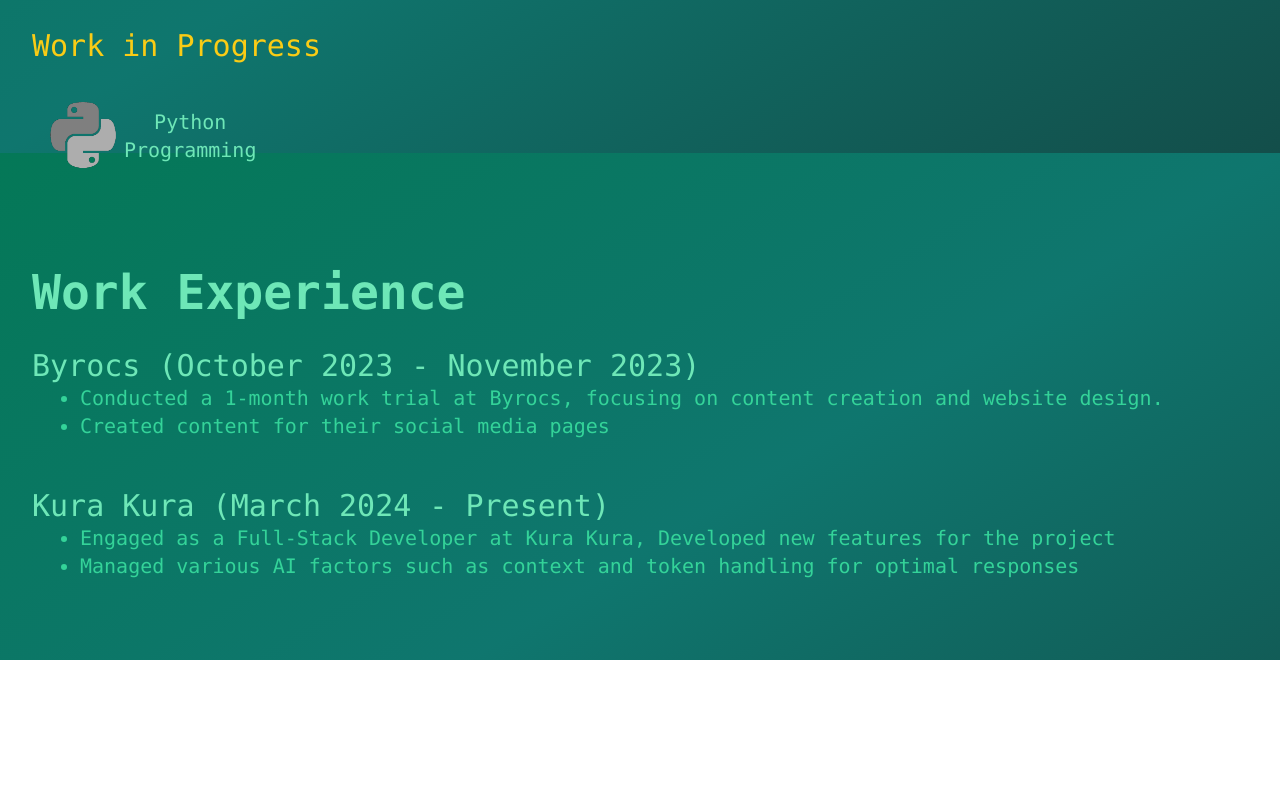
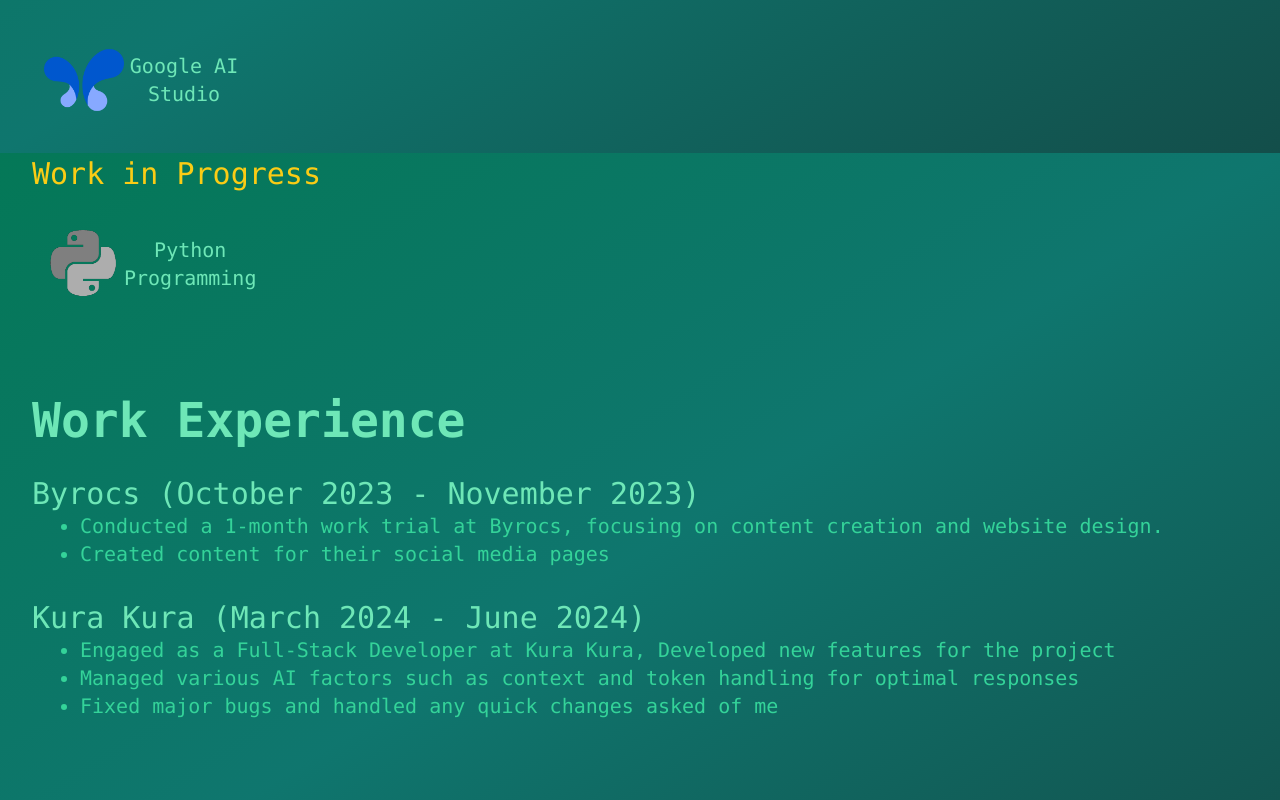
Before and after one commit to BustinMeksmefilgud/BustinMeksmefilgud, a React (Create React App) app: page /About in a window 1280 px wide. Shown: the part 1447-2247 px from the top of the page. Before the commit the page ends 2107 px from the top, so only its background shows below. Built offline with nearby package versions, Linux system fonts and the light colour scheme.

Commit message:
Made experience list into a map type. Added expo

```diff
--- a/src/components/AboutMe.js
+++ b/src/components/AboutMe.js
@@ -48,8 +48,13 @@
         {
           name: 'React Native',
           imageLink: './assets/img/React.png',
-          description: "I am using react native for developing an app for Android and IOS, utilizing useStates, useEffects and working with estylesheets"
+          description: "I used react native for developing an app for Android and IOS, utilizing useStates, useEffects and working with estylesheets"
         },
+        {
+          name: 'Expo CLI',
+          imageLink: './assets/img/Expo.png',
+          description: 'I have used Expo in along with react native in order to develop a mobile app.',
+          },
         {
           name: 'Firestore',
           imageLink: './assets/img/Firestore.png',
@@ -69,13 +74,29 @@
           imageLink: './assets/img/Python.png',
           description: "I'm currently practicing the basics of Python Programming."
         },
+      ],
 
-
+      exp: [
+        {
+          company: 'Byrocs (October 2023 - November 2023)',
+          roles: [
+            'Conducted a 1-month work trial at Byrocs, focusing on content creation and website design.',
+            'Created content for their social media pages'
+          ]
+        },
+        {
+          company: 'Kura Kura (March 2024 - June 2024)',
+          roles: [
+            'Engaged as a Full-Stack Developer at Kura Kura, Developed new features for the project',
+            'Managed various AI factors such as context and token handling for optimal responses',
+            'Fixed major bugs and handled any quick changes asked of me',
+          ]
+        },
       ]
     }
 }
   render() {
-    const { skills } = this.state;
+    const { skills } = this.state
     const skillList = skills.map((s) => (
       <div className="p-3 tooltip flex rounded hover:bg-teal-800" data-tip={s.description}>
         <img src={s.imageLink} alt={s.name} className="w-20 h-20 object-contain" />
@@ -83,11 +104,23 @@
       </div>
     ));
 
-    const { wip } = this.state;
+    const { wip } = this.state
     const wipList = wip.map((w) => (
       <div className="p-3 tooltip flex rounded hover:bg-teal-800" data-tip={w.description}>
       <img src={w.imageLink} alt={w.name} className="w-20 h-20 object-contain" />
       <p className="my-auto">{w.name}</p>
+    </div>
+    ));
+
+    const { exp } = this.state
+    const expList = exp.map((e) => (
+      <div>
+        <h3 className="mt-8">{e.company}</h3>
+        <ul className="text-lg text-emerald-400 list-disc ps-12">
+          {e.roles.map((eroles) => (
+            <li className="text-lg sm:text-xl text-emerald-400">{eroles}</li>
+          ))}
+      </ul>
     </div>
     ));
 
@@ -141,21 +174,12 @@
 
 
           <div className="max-w-7xl mx-auto px-4 sm:px-6 lg:px-8 mt-20">
-          <h1 className="text-5xl font-bold mb-8">Work Experience</h1>
+          <h1 className="text-5xl font-bold">Work Experience</h1>
 
-          <h3>Byrocs (October 2023 - November 2023)</h3>
-          <ul className="text-lg text-emerald-400 list-disc ps-12">
-            <li className="text-lg sm:text-xl text-emerald-400">Conducted a 1-month work trial at Byrocs, focusing on content creation and website design.</li>
-            <li className="text-lg sm:text-xl text-emerald-400">Created content for their social media pages</li>
-          </ul>
-
-          <h3 className="mt-12">Kura Kura (March 2024 - Present)</h3>
-          <ul className="text-lg text-emerald-400 list-disc ps-12">
-            <li className="text-lg sm:text-xl text-emerald-400"> Engaged as a Full-Stack Developer at Kura Kura, Developed new features for the project</li>
-            <li className="text-lg sm:text-xl text-emerald-400">Managed various AI factors such as context and token handling for optimal responses</li>
-          </ul>
+          {expList}
 
         </div>
+
       </>
 
     );
```
Also changed, not shown: public/assets/img/expo.png (added).
